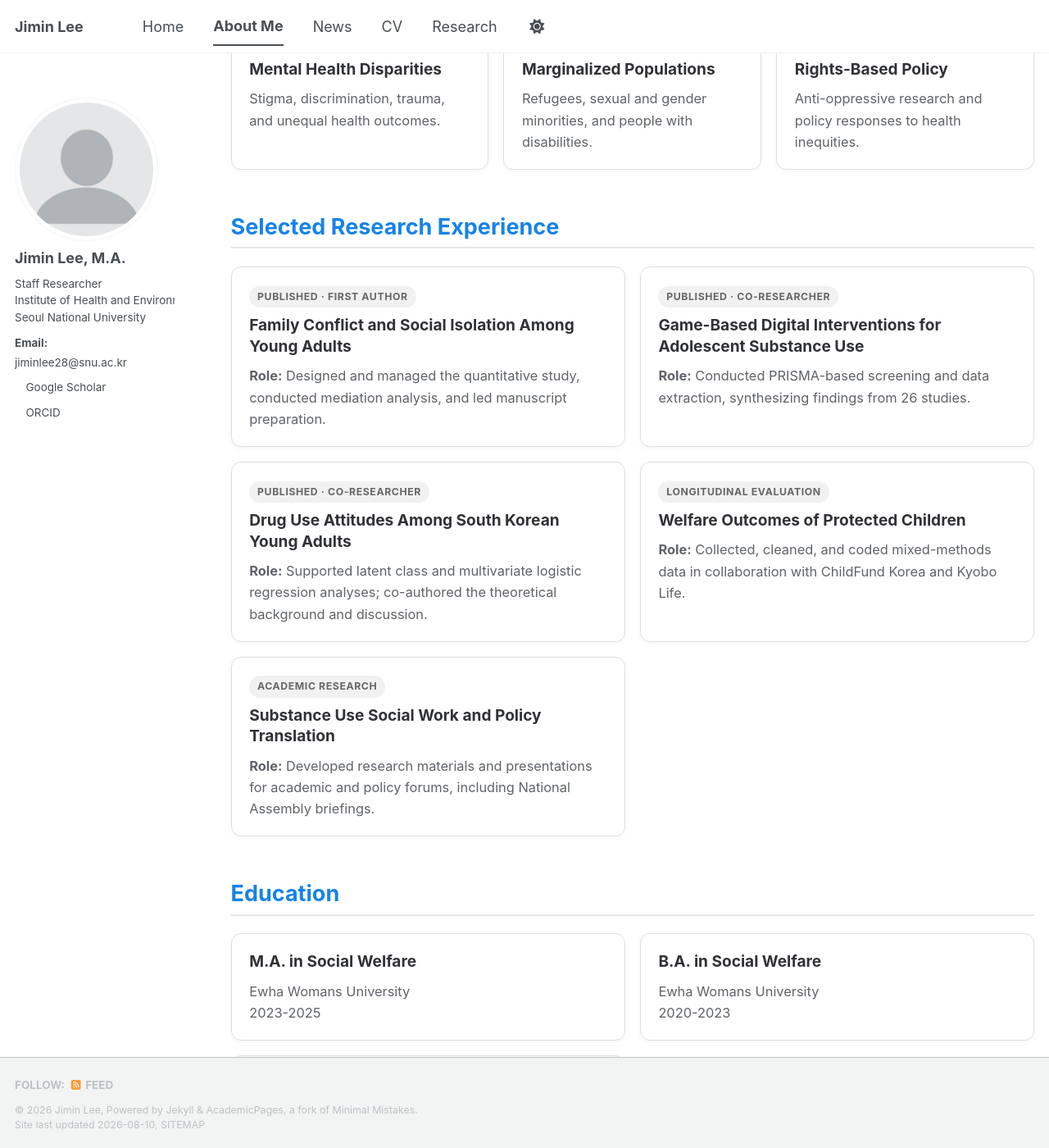
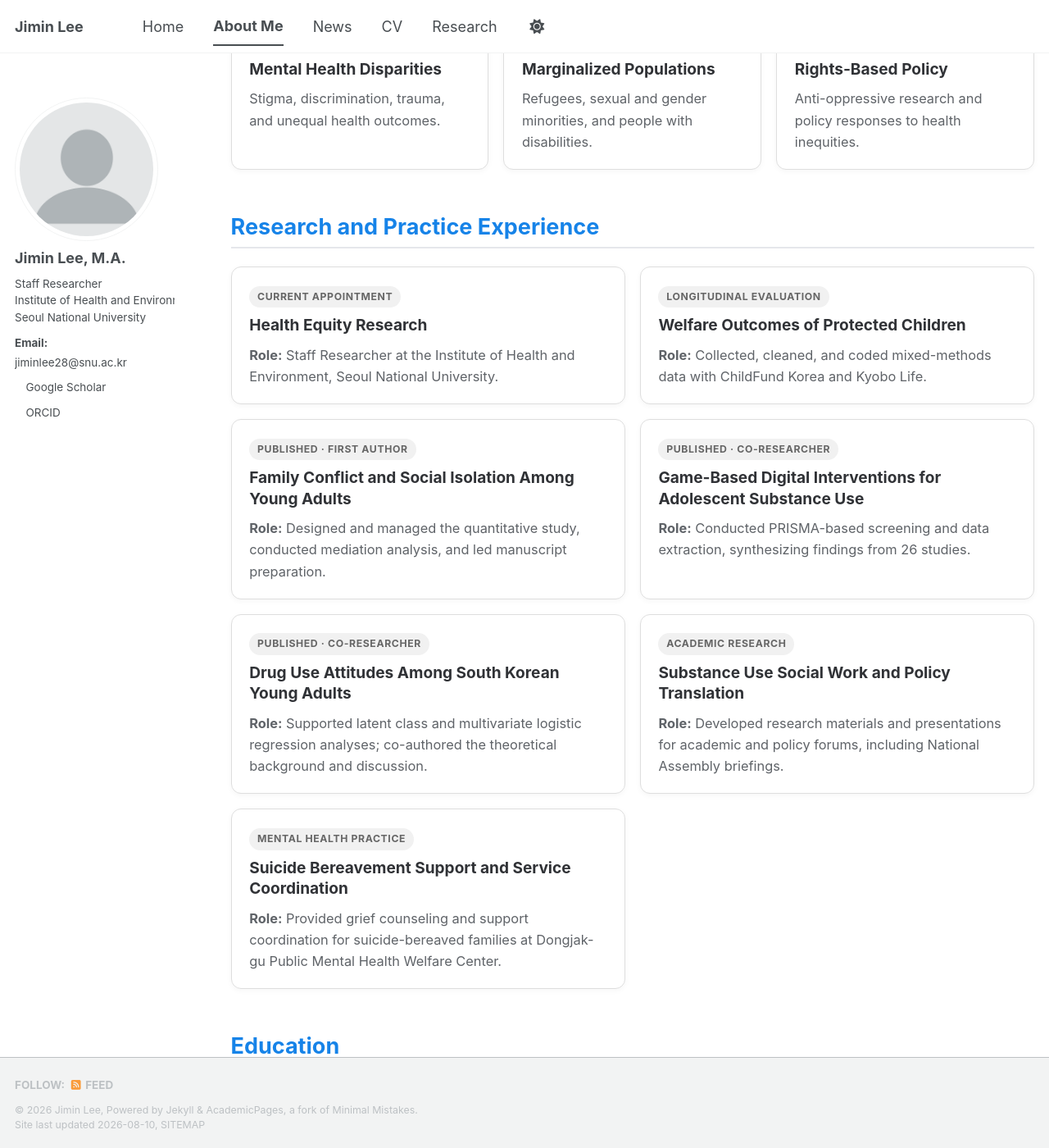
Before and after one commit to jiminlee-research/jiminlee-research.github.io, a Jekyll site: the page built from _pages/about-me.md, in a window 1280 px wide and 1400 px high, scrolled down 660 px. Shown: the whole window at 82% size. Built offline with Jekyll 4.4.1, drawn with Linux system fonts in a browser that asks for light colours; a style sheet for code colours, icons or effects is not loaded.

Commit message:
Update about-me.md

```diff
--- a/_pages/about-me.md
+++ b/_pages/about-me.md
@@ -40,70 +40,31 @@ author_profile: true
   <section class="about-section">
     <h2>Key Interests</h2>
     <div class="interest-grid">
-      <article class="interest-card">
-        <div class="label">MENTAL HEALTH EQUITY</div>
-        <h3>Mental Health Disparities</h3>
-        <p>Stigma, discrimination, trauma, and unequal health outcomes.</p>
-      </article>
-      <article class="interest-card">
-        <div class="label">POPULATIONS</div>
-        <h3>Marginalized Populations</h3>
-        <p>Refugees, sexual and gender minorities, and people with disabilities.</p>
-      </article>
-      <article class="interest-card">
-        <div class="label">APPROACH</div>
-        <h3>Rights-Based Policy</h3>
-        <p>Anti-oppressive research and policy responses to health inequities.</p>
-      </article>
+      <article class="interest-card"><div class="label">MENTAL HEALTH EQUITY</div><h3>Mental Health Disparities</h3><p>Stigma, discrimination, trauma, and unequal health outcomes.</p></article>
+      <article class="interest-card"><div class="label">POPULATIONS</div><h3>Marginalized Populations</h3><p>Refugees, sexual and gender minorities, and people with disabilities.</p></article>
+      <article class="interest-card"><div class="label">APPROACH</div><h3>Rights-Based Policy</h3><p>Anti-oppressive research and policy responses to health inequities.</p></article>
     </div>
   </section>
 
   <section class="about-section">
-    <h2>Selected Research Experience</h2>
+    <h2>Research and Practice Experience</h2>
     <div class="record-grid">
-      <article class="record-card">
-        <div class="label">PUBLISHED · FIRST AUTHOR</div>
-        <h3>Family Conflict and Social Isolation Among Young Adults</h3>
-        <p><strong>Role:</strong> Designed and managed the quantitative study, conducted mediation analysis, and led manuscript preparation.</p>
-      </article>
-      <article class="record-card">
-        <div class="label">PUBLISHED · CO-RESEARCHER</div>
-        <h3>Game-Based Digital Interventions for Adolescent Substance Use</h3>
-        <p><strong>Role:</strong> Conducted PRISMA-based screening and data extraction, synthesizing findings from 26 studies.</p>
-      </article>
-      <article class="record-card">
-        <div class="label">PUBLISHED · CO-RESEARCHER</div>
-        <h3>Drug Use Attitudes Among South Korean Young Adults</h3>
-        <p><strong>Role:</strong> Supported latent class and multivariate logistic regression analyses; co-authored the theoretical background and discussion.</p>
-      </article>
-      <article class="record-card">
-        <div class="label">LONGITUDINAL EVALUATION</div>
-        <h3>Welfare Outcomes of Protected Children</h3>
-        <p><strong>Role:</strong> Collected, cleaned, and coded mixed-methods data in collaboration with ChildFund Korea and Kyobo Life.</p>
-      </article>
-      <article class="record-card">
-        <div class="label">ACADEMIC RESEARCH</div>
-        <h3>Substance Use Social Work and Policy Translation</h3>
-        <p><strong>Role:</strong> Developed research materials and presentations for academic and policy forums, including National Assembly briefings.</p>
-      </article>
+      <article class="record-card"><div class="label">CURRENT APPOINTMENT</div><h3>Health Equity Research</h3><p><strong>Role:</strong> Staff Researcher at the Institute of Health and Environment, Seoul National University.</p></article>
+      <article class="record-card"><div class="label">LONGITUDINAL EVALUATION</div><h3>Welfare Outcomes of Protected Children</h3><p><strong>Role:</strong> Collected, cleaned, and coded mixed-methods data with ChildFund Korea and Kyobo Life.</p></article>
+      <article class="record-card"><div class="label">PUBLISHED · FIRST AUTHOR</div><h3>Family Conflict and Social Isolation Among Young Adults</h3><p><strong>Role:</strong> Designed and managed the quantitative study, conducted mediation analysis, and led manuscript preparation.</p></article>
+      <article class="record-card"><div class="label">PUBLISHED · CO-RESEARCHER</div><h3>Game-Based Digital Interventions for Adolescent Substance Use</h3><p><strong>Role:</strong> Conducted PRISMA-based screening and data extraction, synthesizing findings from 26 studies.</p></article>
+      <article class="record-card"><div class="label">PUBLISHED · CO-RESEARCHER</div><h3>Drug Use Attitudes Among South Korean Young Adults</h3><p><strong>Role:</strong> Supported latent class and multivariate logistic regression analyses; co-authored the theoretical background and discussion.</p></article>
+      <article class="record-card"><div class="label">ACADEMIC RESEARCH</div><h3>Substance Use Social Work and Policy Translation</h3><p><strong>Role:</strong> Developed research materials and presentations for academic and policy forums, including National Assembly briefings.</p></article>
+      <article class="record-card"><div class="label">MENTAL HEALTH PRACTICE</div><h3>Suicide Bereavement Support and Service Coordination</h3><p><strong>Role:</strong> Provided grief counseling and support coordination for suicide-bereaved families at Dongjak-gu Public Mental Health Welfare Center.</p></article>
     </div>
   </section>
 
   <section class="about-section">
     <h2>Education</h2>
     <div class="record-grid">
-      <article class="record-card">
-        <h3>M.A. in Social Welfare</h3>
-        <p>Ewha Womans University<br>2023-2025</p>
-      </article>
-      <article class="record-card">
-        <h3>B.A. in Social Welfare</h3>
-        <p>Ewha Womans University<br>2020-2023</p>
-      </article>
-      <article class="record-card">
-        <h3>Visiting Student</h3>
-        <p>Philipps-Universität Marburg<br>2021-2022</p>
-      </article>
+      <article class="record-card"><h3>M.A. in Social Welfare</h3><p>Ewha Womans University<br>2023-2025</p></article>
+      <article class="record-card"><h3>B.A. in Social Welfare</h3><p>Ewha Womans University<br>2020-2023</p></article>
+      <article class="record-card"><h3>Visiting Student</h3><p>Philipps-Universität Marburg<br>2021-2022</p></article>
     </div>
   </section>
 </div>
```
